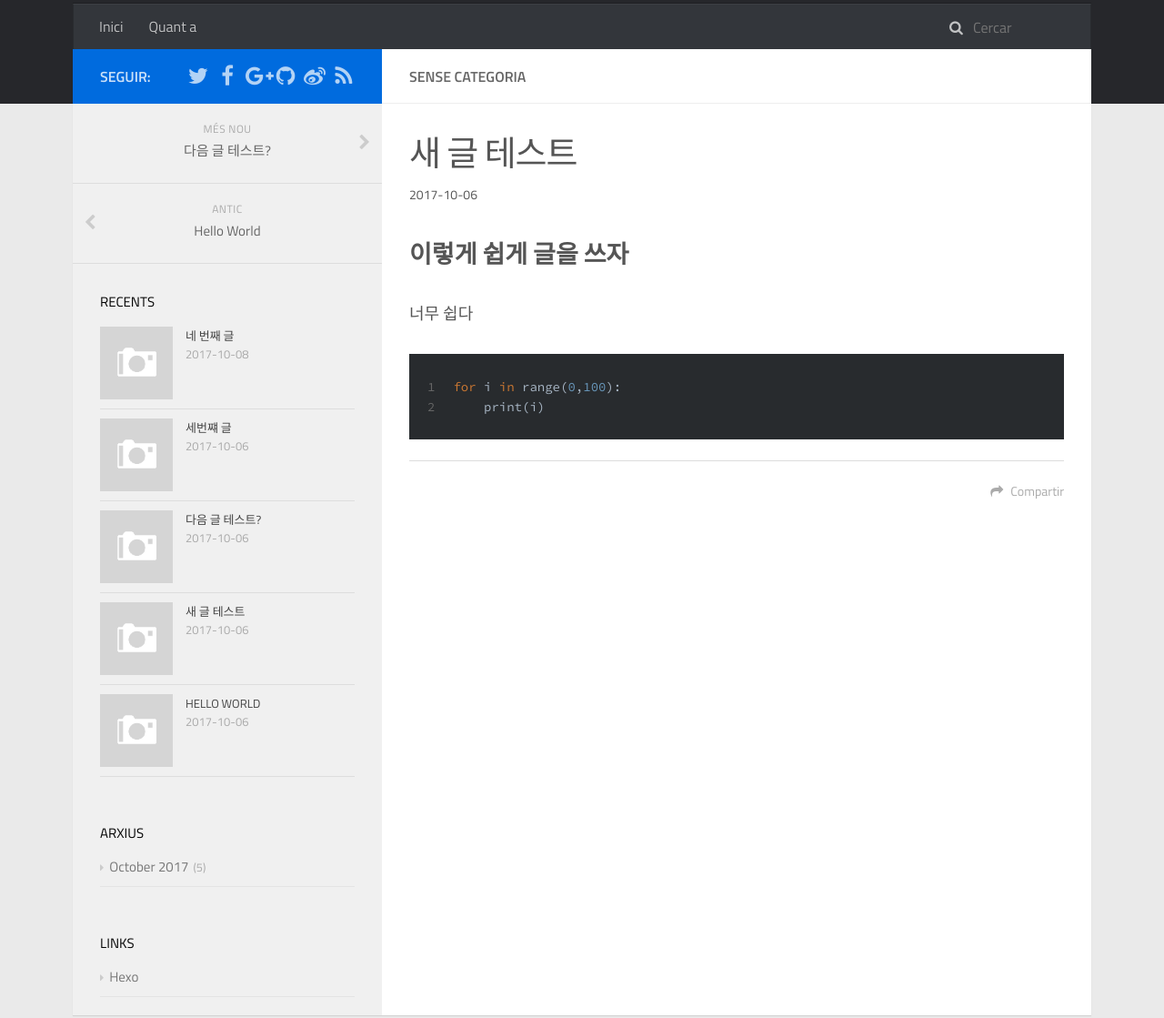
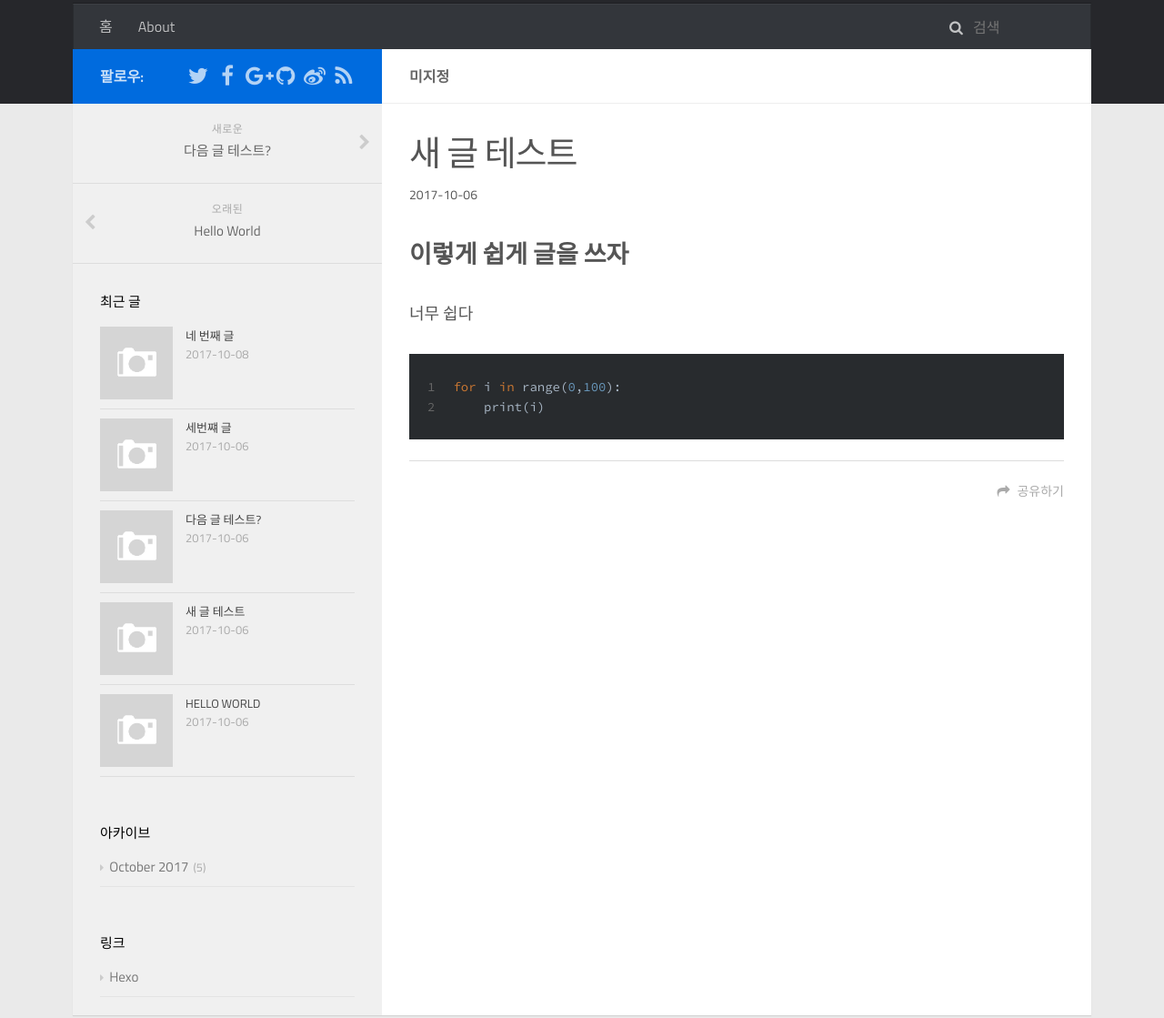
Before and after one commit to nj0034/nj0034.github.io, a plain HTML site: page 2017/10/06/새-글-테스트/index.html in a window 1280 px wide. Shown: the part 136-1255 px from the top of the page at 91% size. Drawn offline with Linux system fonts and the light colour scheme; no server answers; a script that the page names is missing.

Commit message:
Site updated: 2017-10-08 19:21:39

```diff
--- a/2017/10/06/새-글-테스트/index.html
+++ b/2017/10/06/새-글-테스트/index.html
@@ -65,13 +65,13 @@
                         <ul id="main-nav">
 
                                 <li class="main-nav-list-item" >
-                                    <a class="main-nav-list-link" href="/">Inici</a>
+                                    <a class="main-nav-list-link" href="/">홈</a>
                                 </li>
 
 
 
                                 <li class="main-nav-list-item" >
-                                    <a class="main-nav-list-link" href="/about/index.html">Quant a</a>
+                                    <a class="main-nav-list-link" href="/about/index.html">About</a>
                                 </li>
 
                         </ul>
@@ -79,7 +79,7 @@
                             <div id="search-form-wrap">
 
     <form class="search-form">
-        <input type="text" class="ins-search-input search-form-input" placeholder="Cercar" />
+        <input type="text" class="ins-search-input search-form-input" placeholder="검색" />
         <button type="submit" class="search-form-submit"></button>
     </form>
     <div class="ins-search">
@@ -98,10 +98,10 @@
 (function (window) {
     var INSIGHT_CONFIG = {
         TRANSLATION: {
-            POSTS: 'Posts',
+            POSTS: '포스트',
             PAGES: 'Pages',
-            CATEGORIES: 'categories',
-            TAGS: 'etiquetes',
+            CATEGORIES: '카테고리',
+            TAGS: '태그',
             UNTITLED: '(Untitled)',
         },
         ROOT_URL: '/',
@@ -127,7 +127,7 @@
                         <div class="main-body-header">
     <h1 class="header">
 
-    Sense categoria
+    미지정
     </h1>
 </div>
                         <div class="main-body-content">
@@ -167,7 +167,7 @@
 
 
 
-    <a data-url="http://nj0034.github.io/2017/10/06/새-글-테스트/" data-id="cj8il4d2f0002s0iyyuei6lyf" class="article-share-link"><i class="fa fa-share"></i>Compartir</a>
+    <a data-url="http://nj0034.github.io/2017/10/06/새-글-테스트/" data-id="cj8ilmjiv000390iybgun9vux" class="article-share-link"><i class="fa fa-share"></i>공유하기</a>
 <script>
     (function ($) {
         $('body').on('click', function() {
@@ -247,7 +247,7 @@
                     <aside id="sidebar">
     <a class="sidebar-toggle" title="Expand Sidebar"><i class="toggle icon"></i></a>
     <div class="sidebar-top">
-        <p>seguir:</p>
+        <p>팔로우:</p>
         <ul class="social-links">
 
 
@@ -305,7 +305,7 @@
 <nav id="article-nav">
 
         <a href="/2017/10/06/다음-글-테스트/" id="article-nav-newer" class="article-nav-link-wrap">
-        <strong class="article-nav-caption">més nou</strong>
+        <strong class="article-nav-caption">새로운</strong>
         <p class="article-nav-title">
 
             다음 글 테스트?
@@ -316,7 +316,7 @@
 
 
         <a href="/2017/10/06/hello-world/" id="article-nav-older" class="article-nav-link-wrap">
-        <strong class="article-nav-caption">antic</strong>
+        <strong class="article-nav-caption">오래된</strong>
         <p class="article-nav-title">Hello World</p>
         <i class="icon fa fa-chevron-left" id="icon-chevron-left"></i>
         </a>
@@ -329,7 +329,7 @@
 
 
     <div class="widget-wrap">
-        <h3 class="widget-title">recents</h3>
+        <h3 class="widget-title">최근 글</h3>
         <div class="widget">
             <ul id="recent-post" class="">
 
@@ -443,7 +443,7 @@
 
 
     <div class="widget-wrap widget-list">
-        <h3 class="widget-title">arxius</h3>
+        <h3 class="widget-title">아카이브</h3>
         <div class="widget">
             <ul class="archive-list"><li class="archive-list-item"><a class="archive-list-link" href="/archives/2017/10/">October 2017</a><span class="archive-list-count">5</span></li></ul>
         </div>
@@ -459,7 +459,7 @@
 
 
     <div class="widget-wrap widget-list">
-        <h3 class="widget-title">links</h3>
+        <h3 class="widget-title">링크</h3>
         <div class="widget">
             <ul>
 
```
Also changed, not shown: 2017/10/06/hello-world/index.html (+13 -13 lines), 2017/10/06/다음-글-테스트/index.html (+14 -14 lines), 2017/10/06/세번쨰-글/index.html (+14 -14 lines), 2017/10/08/네-번째-글/index.html (+13 -13 lines), archives/2017/10/index.html (+12 -12 lines), archives/2017/index.html (+12 -12 lines), archives/index.html (+12 -12 lines), index.html (+11 -11 lines).
